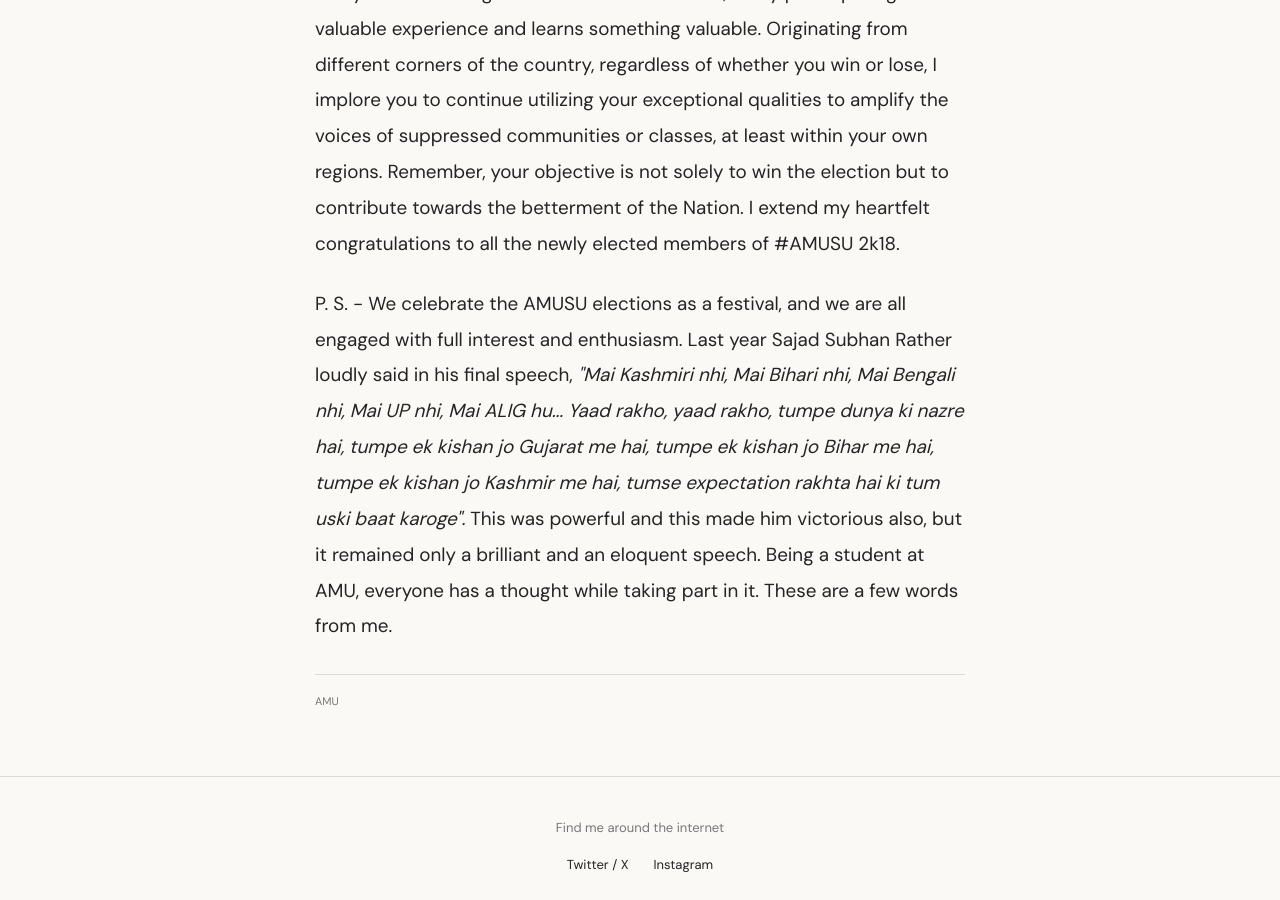
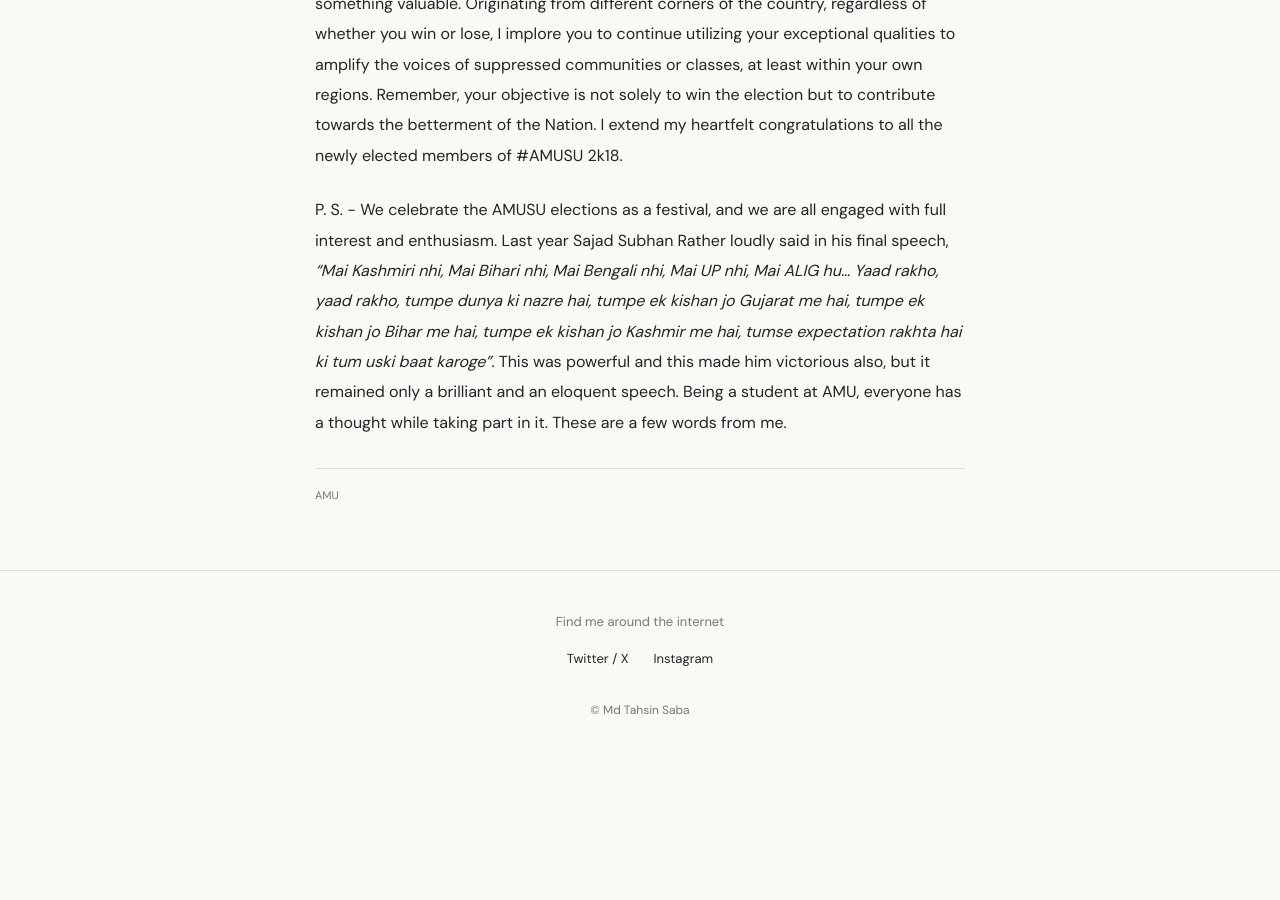
Before and after one commit to Gi1864/gi1864.github.io, a Jekyll site: the page built from _posts/2018-11-04-amusu-2018.md, in a window 1280 px wide and 900 px high, scrolled down 1232 px. Built offline with Jekyll 4.4.1, drawn with Linux system fonts in a browser that asks for light colours; our own code applies the rules of GitHub Pages for plain Markdown files; after the commit the page ends 1992 px from its top, so only the background shows below that.

Commit message:
Update 2018-11-04-amusu-2018.md

```diff
--- a/_posts/2018-11-04-amusu-2018.md
+++ b/_posts/2018-11-04-amusu-2018.md
@@ -7,46 +7,23 @@ wordpress_status: publish
 wordpress_original_categories: ["Epistles"]
 ---
 
-<div class="wp-block-group">
-<figure class="wp-block-image size-large is-resized is-style-default"><img src="https://mdtahsinsaba.wordpress.com/wp-content/uploads/2023/09/44194006_2162057807444382_2996834288272564823_n-1.jpg?w=1024" alt="" class="wp-image-787" style="width:312px;height:auto" title="" /><figcaption class="wp-element-caption"><sub><em>Image by Salman</em></sub></figcaption></figure>
+<figure>
+  <img src="https://mdtahsinsaba.wordpress.com/wp-content/uploads/2023/09/44194006_2162057807444382_2996834288272564823_n-1.jpg?w=1024"
+       alt="AMUSU 2018"
+       style="width:312px; max-width:100%; height:auto; filter: grayscale(100%);">
+  <figcaption><sub><em>Image by Salman</em></sub></figcaption>
+</figure>
 
+To be a good leader, emotions and enthusiasm is not just enough, along with this he/she should must have intellectuality.
 
+All the candidates and students are full of enthusiasm during student union election over the past few years. I have seen that all the candidates are making big promises and giving long speeches. And the general students are dreaming for a better facilities and environment in the University level and representation on the national level but when election is over, they forget the promises or is not able to fulfil.
 
-<p>To be a good leader, emotions and enthusiasm is not just enough, along with this he/she should must have intellectuality.</p>
+We can say that over the past few years we had enough oratory skilled candidates but after watching their some activities I am in dilemma to say that we had enough intellectual candidates. That’s why our representation in the national level is not satisfactory. There is a big cause of this problem is lobbism and regionalism. We should endeavour to mobilise general student at the University level and general public at national level.
 
+I expect this year we should not only have speech giving union but fulfil their promises and rise out of the campus shining bright in the horizon of India.
 
+**To all the contestants of #AMUSU**
 
-<p>All the candidates and students are full of enthusiasm during student union election over the past few years. I have seen that all the candidates are making big promises and giving long speeches. And the general students are dreaming for a better facilities and environment in the University level and representation on the national level but when election is over, they forget the promises or is not able to fulfil.</p>
+Each of you possesses commendable leadership qualities, vision, public speaking skills, and a desire to effect change within the system. While not everyone can emerge victorious in the election, every participant gains valuable experience and learns something valuable. Originating from different corners of the country, regardless of whether you win or lose, I implore you to continue utilizing your exceptional qualities to amplify the voices of suppressed communities or classes, at least within your own regions. Remember, your objective is not solely to win the election but to contribute towards the betterment of the Nation. I extend my heartfelt congratulations to all the newly elected members of #AMUSU 2k18.
 
-
-
-<p>We can say that over the past few years we had enough oratory skilled candidates but after watching their some activities I am in dilemma to say that we had enough intellectual candidates. That’s why our representation in the national level is not satisfactory. There is a big cause of this problem is lobbism and regionalism. We should endeavour to mobilise general student at the University level and general public at national level.</p>
-
-
-
-<p>I expect this year we should not only have speech giving union but fulfil their promises and rise out of the campus shining bright in the horizon of India.</p>
-
-
-
-<p class="has-source-serif-pro-font-family" style="font-size:1.18em"><strong>To all the contestants of #AMUSU</strong></p>
-
-
-
-<p class="has-source-serif-pro-font-family" style="font-size:1.18em">Each of you possesses commendable leadership qualities, vision, public speaking skills, and a desire to effect change within the system. While not everyone can emerge victorious in the election, every participant gains valuable experience and learns something valuable. Originating from different corners of the country, regardless of whether you win or lose, I implore you to continue utilizing your exceptional qualities to amplify the voices of suppressed communities or classes, at least within your own regions. Remember, your objective is not solely to win the election but to contribute towards the betterment of the Nation. I extend my heartfelt congratulations to all the newly elected members of #AMUSU 2k18.</p>
-
-
-
-<div class="wp-block-columns">
-<div class="wp-block-column" style="flex-basis:100%">
-<div class="wp-block-group">
-<div class="wp-block-group">
-<p class="has-source-serif-pro-font-family" style="font-size:1.18em">P. S. - We celebrate the AMUSU elections as a festival, and we are all engaged with full interest and enthusiasm. Last year Sajad Subhan Rather loudly said in his final speech, <em>"Mai Kashmiri nhi, Mai Bihari nhi, Mai Bengali nhi, Mai UP nhi, Mai ALIG hu... Yaad rakho, yaad rakho, tumpe dunya ki nazre hai, tumpe ek kishan jo Gujarat me hai, tumpe ek kishan jo Bihar me hai, tumpe ek kishan jo Kashmir me hai, tumse expectation rakhta hai ki tum uski baat karoge". </em>This was powerful and this made him victorious also, but it remained only a brilliant and an eloquent speech. Being a student at AMU, everyone has a thought while taking part in it. These are a few words from me.</p>
-</div>
-</div>
-</div>
-</div>
-</div>
-
-
-
-<p></p>
+P. S. - We celebrate the AMUSU elections as a festival, and we are all engaged with full interest and enthusiasm. Last year Sajad Subhan Rather loudly said in his final speech, *"Mai Kashmiri nhi, Mai Bihari nhi, Mai Bengali nhi, Mai UP nhi, Mai ALIG hu... Yaad rakho, yaad rakho, tumpe dunya ki nazre hai, tumpe ek kishan jo Gujarat me hai, tumpe ek kishan jo Bihar me hai, tumpe ek kishan jo Kashmir me hai, tumse expectation rakhta hai ki tum uski baat karoge".* This was powerful and this made him victorious also, but it remained only a brilliant and an eloquent speech. Being a student at AMU, everyone has a thought while taking part in it. These are a few words from me.
```
